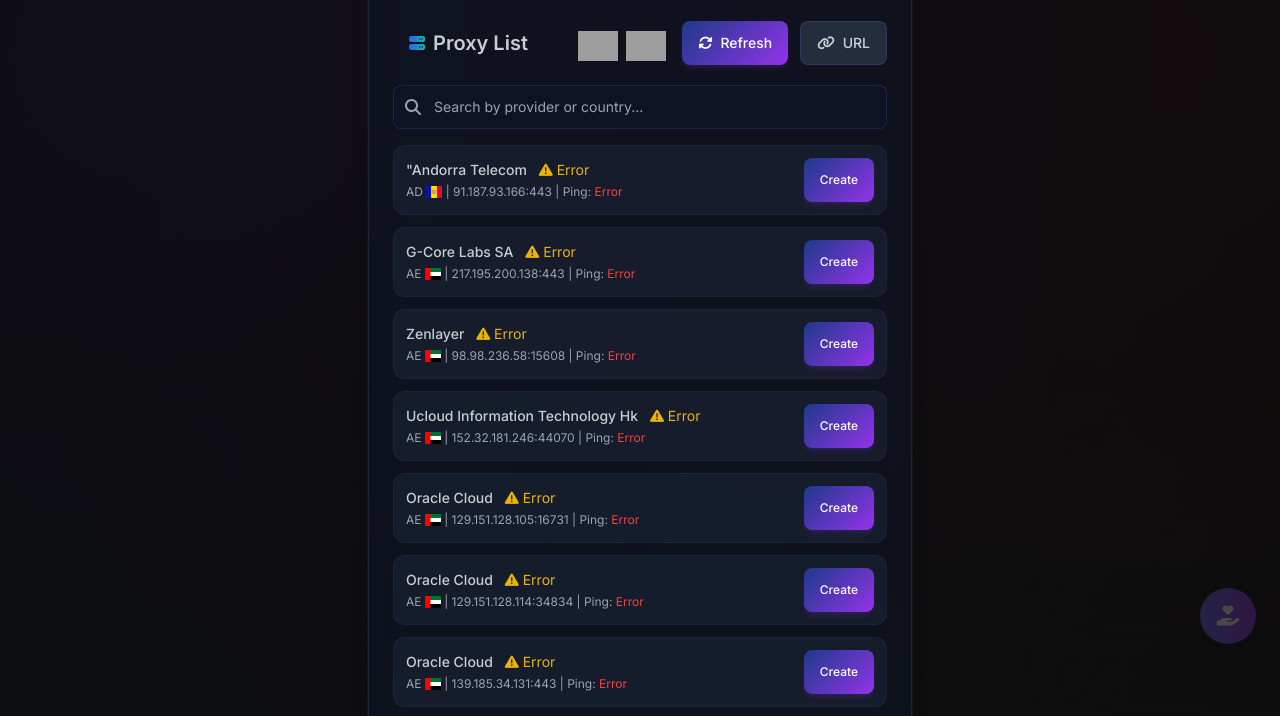
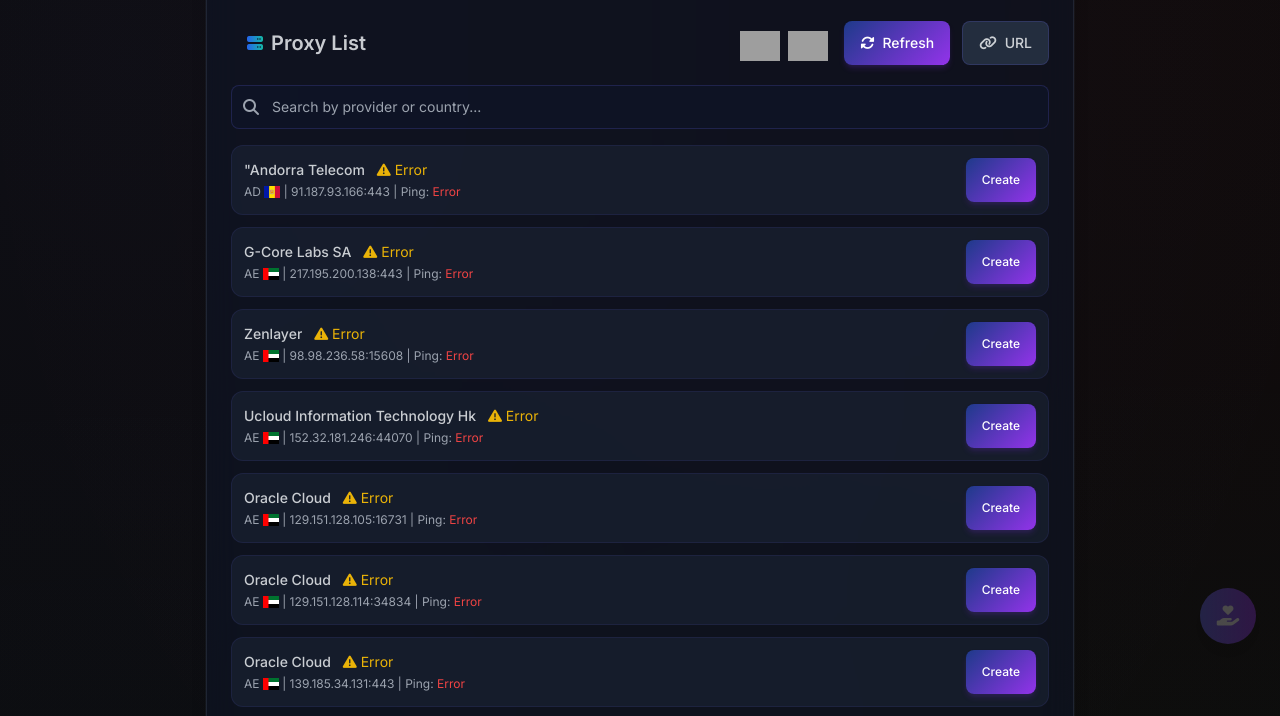
Before and after one commit to tedjo877/cek, a website: page wawa.html in a window 1280 px wide. Shown: the part 132-848 px from the top of the page. Drawn offline with nearby package versions, Linux system fonts and the light colour scheme; no server answers; grey boxes are pictures that could not be loaded.

Commit message:
Update wawa.html

```diff
--- a/wawa.html
+++ b/wawa.html
@@ -702,7 +702,7 @@
 </head>
 
 <body class="font-sans">
-<div class="container mx-auto px-2 sm:px-4 py-4 sm:py-6 max-w-xl">
+<div class="container mx-auto px-2 sm:px-4 py-4 sm:py-6 max-w-[900px]">
     <div class="glass-card overflow-hidden">
         <!-- Animated header background -->
         <div class="animated-bg">
@@ -1205,12 +1205,6 @@
 <a href="https://t.me/onefreecfbot" class="flex items-center justify-center text-gray-400 hover:text-transparent hover:bg-slate-700 transition-all">
     <i class="fab fa-telegram text-blue-500 hover:text-blue-600 text-3xl"></i>
 </a>
-
-
-
-
-
-
             </div>
         </div>
 
```
